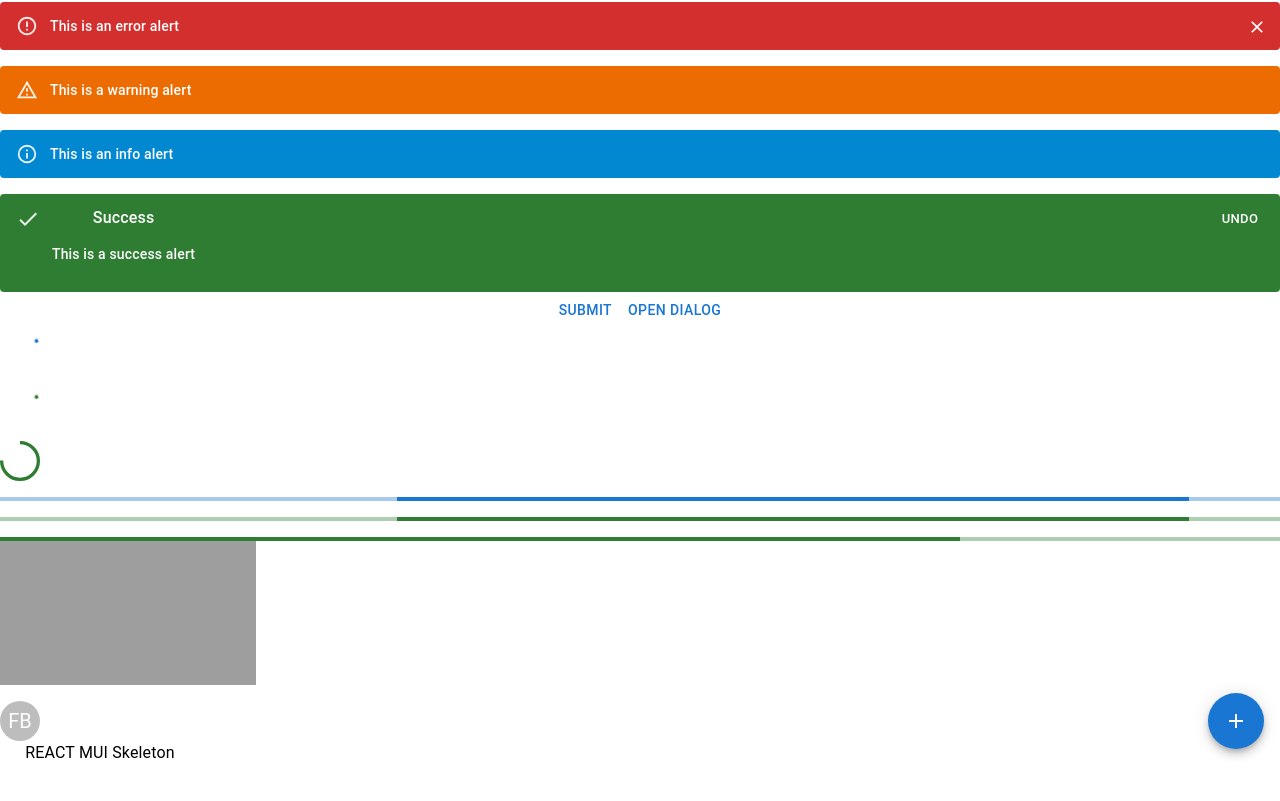
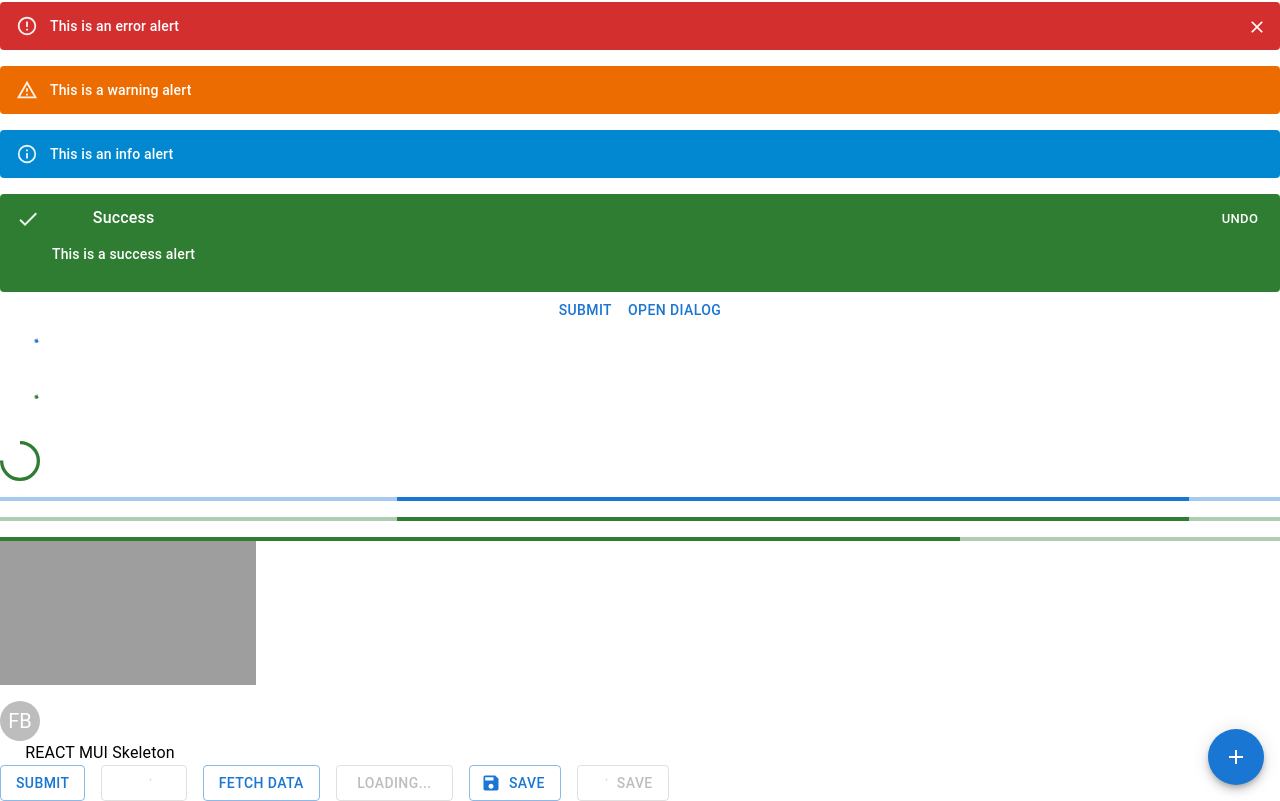
Before and after one commit to JustFelix-Dev/MUI-Components, a React (Create React App) app: page / in a window 1280 px wide. Shown: the part 6623-7424 px from the top of the page. Before the commit the page ends 7388 px from the top, so only its background shows below. Built offline with nearby package versions, Linux system fonts and the light colour scheme; grey boxes are pictures that could not be loaded.

Commit message:
MuiLoadingButton

```diff
--- a/package.json
+++ b/package.json
@@ -3,9 +3,11 @@
   "version": "0.1.0",
   "private": true,
   "dependencies": {
+    "@date-io/date-fns": "^3.0.0",
     "@emotion/react": "^11.11.3",
     "@emotion/styled": "^11.11.0",
     "@mui/icons-material": "^5.15.2",
+    "@mui/lab": "^5.0.0-alpha.166",
     "@mui/material": "^5.15.2",
     "@testing-library/jest-dom": "^5.17.0",
     "@testing-library/react": "^13.4.0",
@@ -14,6 +16,7 @@
     "@types/node": "^16.18.68",
     "@types/react": "^18.2.45",
     "@types/react-dom": "^18.2.18",
+    "date-fns": "^3.3.1",
     "react": "^18.2.0",
     "react-dom": "^18.2.0",
     "react-scripts": "5.0.1",
--- a/src/App.tsx
+++ b/src/App.tsx
@@ -16,6 +16,7 @@ import MuiImageList from './components/MuiImageList';
 import MuiLayout from './components/MuiLayout';
 import MuiLink from './components/MuiLink';
 import MuiList from './components/MuiList';
+import MuiLoadingBtn from './components/MuiLoadingBtn';
 import MuiNavbar from './components/MuiNavbar';
 import MuiProgress from './components/MuiProgress';
 import { MuiRadioButton } from './components/MuiRadioButton';
@@ -29,6 +30,7 @@ import { MuiTextField } from './components/MuiTextField';
 import MuiToolTip from './components/MuiToolTip';
 import MuiTypography from './components/MuiTypography';
 import { Select } from './components/Select';
+
 
 function App() {
   return (
@@ -64,6 +66,8 @@ function App() {
       <MuiDialog/>
       <MuiProgress/>
       <MuiSkeleton/>
+      {/* MUI-LAB */}
+      <MuiLoadingBtn/>
     </div>
   );
 }
--- /dev/null
+++ b/src/components/MuiLoadingBtn.tsx
@@ -0,0 +1,18 @@
+import { Save } from "@mui/icons-material"
+import { LoadingButton } from "@mui/lab"
+import { Stack } from "@mui/material"
+
+const MuiLoadingBtn = () => {
+  return (
+      <Stack spacing={2} direction='row' >
+        <LoadingButton variant="outlined">Submit</LoadingButton>
+        <LoadingButton loading variant="outlined">Submit</LoadingButton>
+        <LoadingButton  variant='outlined' loadingIndicator='Loading...' >Fetch Data</LoadingButton>
+        <LoadingButton loading variant='outlined' loadingIndicator='Loading...' >Fetch Data</LoadingButton>
+        <LoadingButton variant="outlined" loadingPosition="start" startIcon={<Save/>} >Save</LoadingButton>
+        <LoadingButton loading variant="outlined" loadingPosition="start" startIcon={<Save/>} >Save</LoadingButton>
+        </Stack>
+  )
+}
+
+export default MuiLoadingBtn
```
Also changed, not shown: 1 other file (tests, documents, lock files or other folders).
